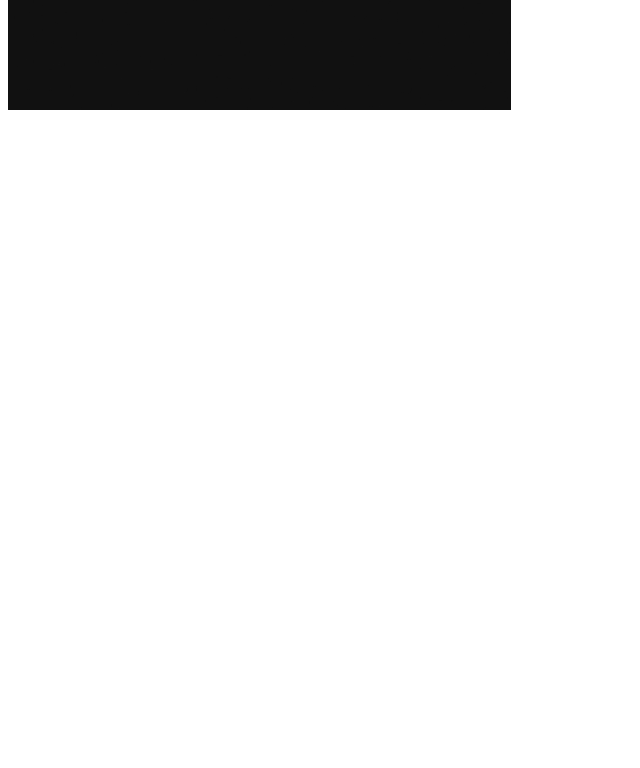
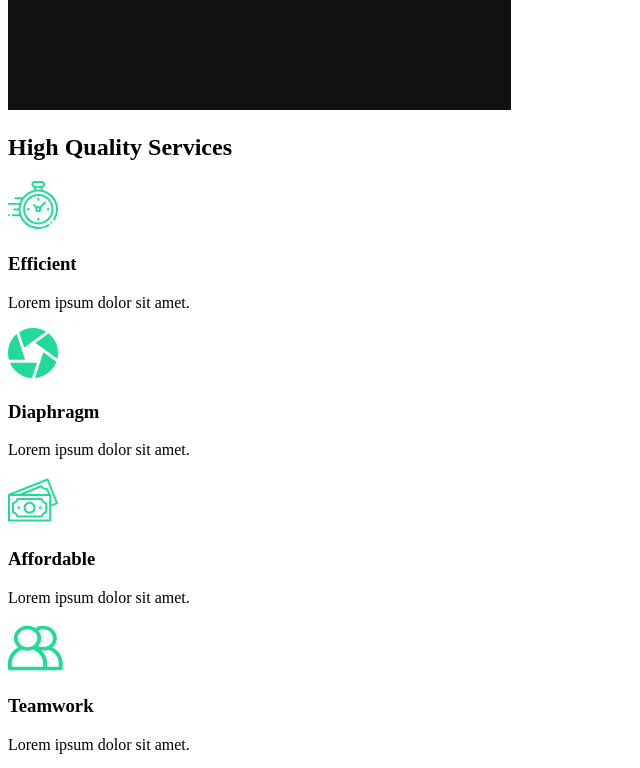
Before and after one commit to Abhi-paul16/capture-build, a React (Create React App) app: page / in a window 1280 px wide. Shown: the part 860-1628 px from the top of the page, without its empty margins (0-640 px from the left). Before the commit the page ends 982 px from the top, so only its background shows below. Built offline with nearby package versions, Linux system fonts and the light colour scheme.

Commit message:
Services Section

```diff
--- a/src/App.js
+++ b/src/App.js
@@ -1,4 +1,6 @@
 import AboutUs from "./pages/AboutUs";
+
+
 
 function App() {
   return (
--- /dev/null
+++ b/src/components/ServicesSection.js
@@ -0,0 +1,57 @@
+import React from 'react'
+
+import clock from "../img/clock.svg";
+import diaphragm from '../img/diaphragm.svg';
+import money from '../img/money.svg';
+import teamwork from '../img/teamwork.svg';
+import home2 from '../img/home2.png';
+
+
+export default function ServicesSection() {
+    return (
+        <div className="Services">
+
+        <div className="discription">
+            <h2>High <span>Quality</span> Services </h2>
+
+        <div className="cards">
+
+            <div className="card">
+                <div className="icon">
+                 <img src={clock} alt="clock" />
+                 <h3>Efficient</h3>
+                </div>
+                <p>Lorem ipsum dolor sit amet.</p>
+            </div>
+
+            <div className="card">
+                <div className="icon">
+                 <img src={diaphragm} alt="diaphragm" />
+                 <h3>Diaphragm</h3>
+                </div>
+                <p>Lorem ipsum dolor sit amet.</p>
+            </div>
+
+            <div className="card">
+                <div className="icon">
+                 <img src={money} alt="clock" />
+                 <h3> Affordable </h3>
+                </div>
+                <p>Lorem ipsum dolor sit amet.</p>
+            </div>
+
+            <div className="card">
+                <div className="icon">
+                 <img src={teamwork} alt="teamwork" />
+                 <h3>Teamwork</h3>
+                </div>
+                <p>Lorem ipsum dolor sit amet.</p>
+            </div>
+        </div>
+        </div>
+               <div className="image">
+                   <img src={home2} alt="home" />
+               </div>
+          </div>
+    )
+}
--- a/src/pages/AboutUs.js
+++ b/src/pages/AboutUs.js
@@ -1,9 +1,11 @@
 import React from 'react'
-import AboutSection from '../components/AboutSection'
+import AboutSection from '../components/AboutSection';
+import ServicesSection from "../components/ServicesSection";
 export default function AboutUs() {
     return (
         <div>
             <AboutSection/>
+            <ServicesSection/>
         </div>
     )
 }
```
